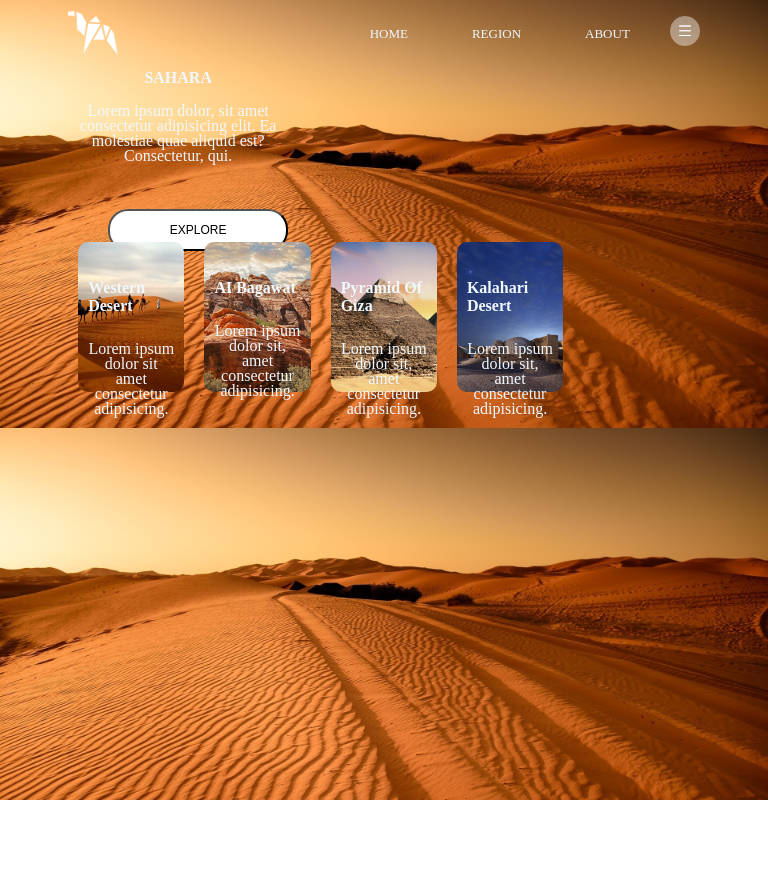
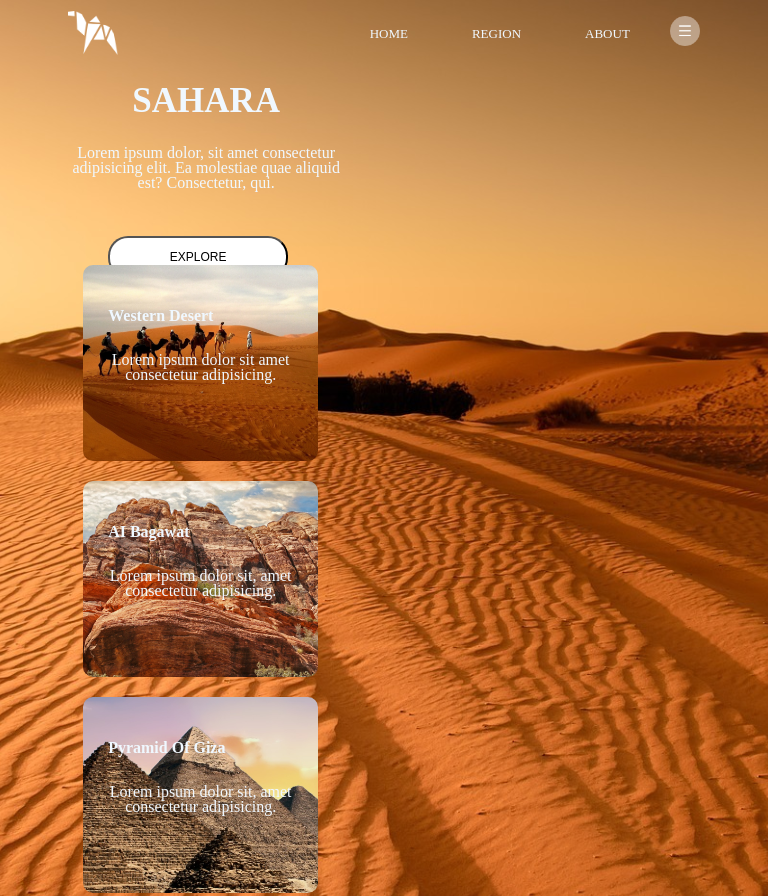
Before and after one commit to Ranjan-coder/CSSHANDSON_5, a plain HTML site: page index.html in a window 768 px wide. Shown: the top 896 px of the page. Before the commit the page ends 800 px from the top, so only its background shows below. Drawn offline with Linux system fonts and the light colour scheme.

Commit message:
update for responsiveness

```diff
--- a/style.css
+++ b/style.css
@@ -157,7 +157,7 @@ h5 {
         font-size: 100%;
         line-height: 15px;
         color: aliceblue;
-        text-align: center;
+        /* text-align: center; */
     }
 
     button {
@@ -171,8 +171,8 @@ h5 {
     }
 
     #parentcontainer {
-        display: flex;
-        height: 88%;
+        display: inline-block;
+        height: 100%;
         align-items: center;
         padding-left: 8%;
     }
@@ -182,8 +182,8 @@ h5 {
     }
 
     .child_item {
-        width: 200px;
-        height: 230px;
+        width: 235px;
+        height: 196px;
         display: inline-block;
         border-radius: 10px;
         padding: 15px 25px;
@@ -202,18 +202,18 @@ h5 {
         cursor: pointer;
         background-position: center;
         background-size: cover;
-        margin: auto;
+        /* margin: auto; */
     }
 
     .p_c_2 {
-        width: 365px;
+        width: 230px;
         height: 174px;
         border-radius: 10px;
         box-sizing: border-box;
         cursor: pointer;
         background-position: center;
         background-size: cover;
-        margin: auto;
+        /* margin: auto; */
     }
 
     .child_item:hover {
@@ -228,7 +228,7 @@ h5 {
     }
 
     h1 {
-        font-size: 100%;
+        font-size: 35px;
         color: aliceblue;
         text-align: center;
     }
@@ -251,22 +251,25 @@ h5 {
     }
 
     #parentcontainer {
-        display: flex;
+        display: inline-block;
+        height: 100%;
         align-items: center;
-        flex-wrap: wrap;
+        padding-left: 8%;
     }
 
-    .child{
-        flex-basis: 0%;
+    .child {
+        flex-basis: 100%;
     }
+
     .child_item {
-        width: 190px;
-        height: 150px;
+        width: 235px;
+        height: 196px;
         display: inline-block;
         border-radius: 10px;
-        padding: 10px;
+        padding: 15px 25px;
         box-sizing: border-box;
-        margin: 10px;
+        cursor: pointer;
+        margin: 10px 15px;
         background-position: center;
         background-size: cover;
     }
@@ -279,17 +282,18 @@ h5 {
         cursor: pointer;
         background-position: center;
         background-size: cover;
+        /* margin: auto; */
     }
 
     .p_c_2 {
-        width: 505px;
-        height: 184px;
+        width: 230px;
+        height: 174px;
         border-radius: 10px;
         box-sizing: border-box;
         cursor: pointer;
         background-position: center;
         background-size: cover;
-        display: flex;
+        /* margin: auto; */
     }
 
     .child_item:hover {
```
